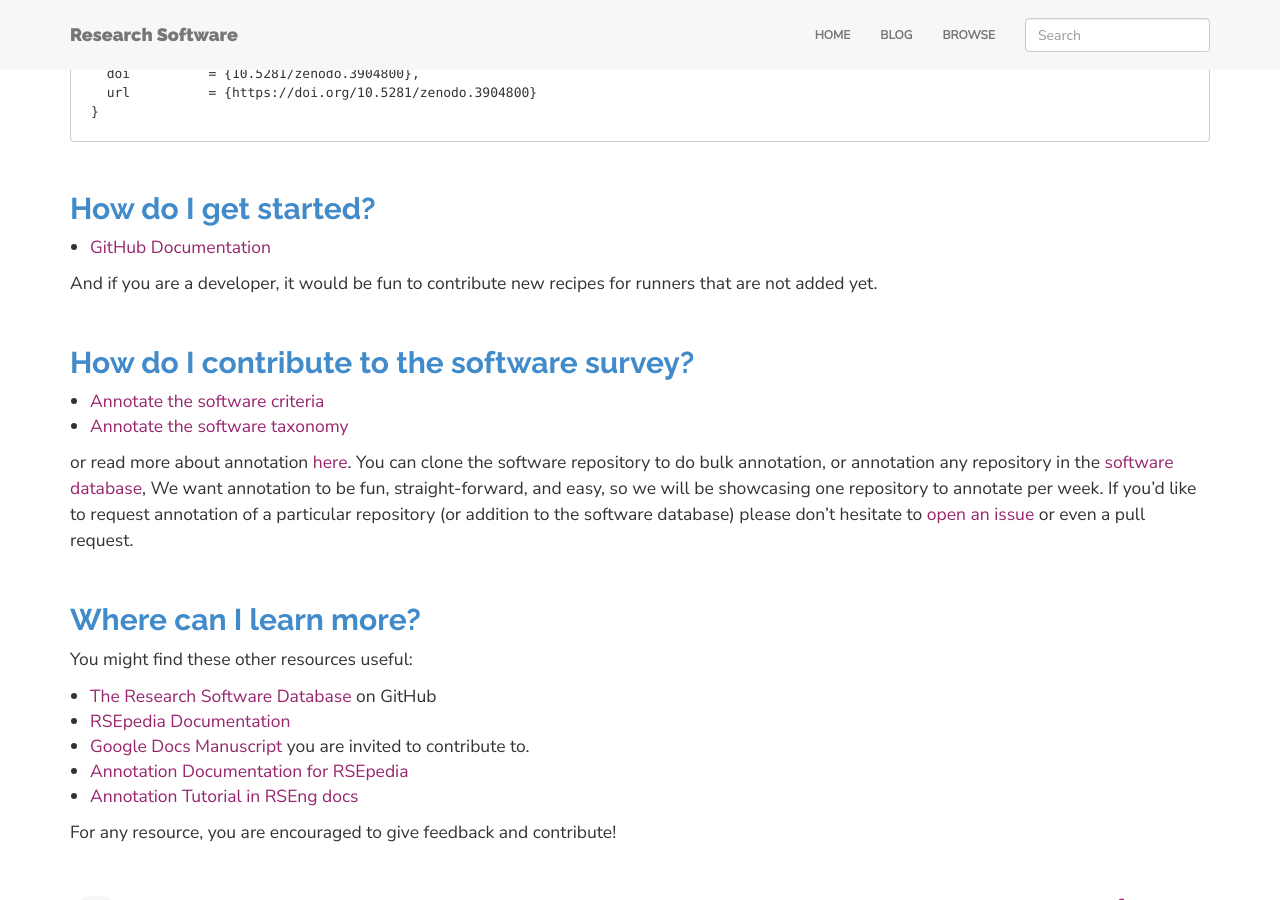
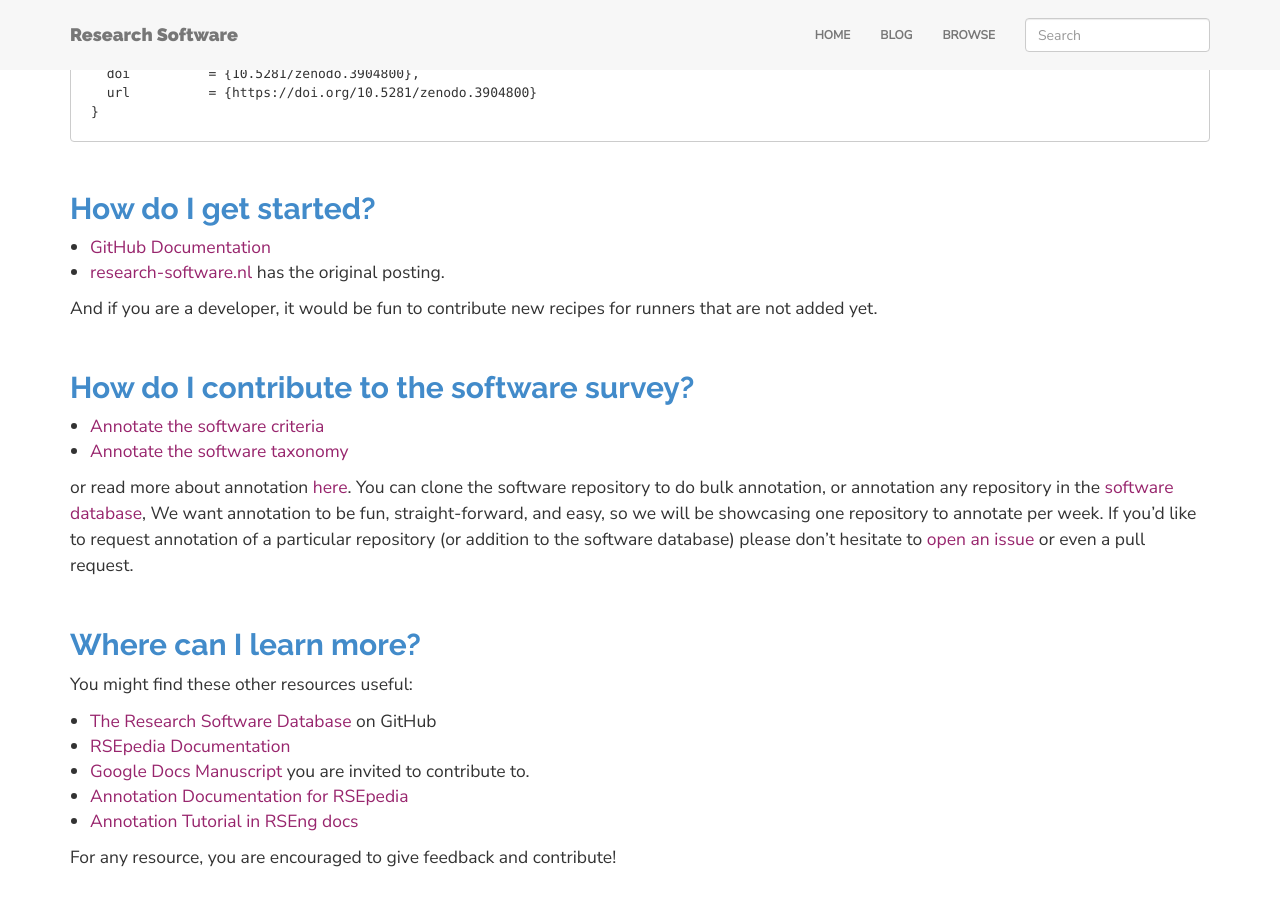
Before and after one commit to rseng/rseng, a Jekyll site: the page built from _posts/software/2020-12-06-self-hosted-runners.md, in a window 1280 px wide and 900 px high, scrolled down 2084 px. Built offline with Jekyll 4.4.1, drawn with Linux system fonts in a browser that asks for light colours; nearby versions of some CDN libraries.

Commit message:
adding link to research-software.nl
Signed-off-by: vsoch <vsochat@stanford.edu>

```diff
--- a/_posts/software/2020-12-06-self-hosted-runners.md
+++ b/_posts/software/2020-12-06-self-hosted-runners.md
@@ -73,6 +73,7 @@ The repository [DOI](https://doi.org/10.5281/zenodo.3904265) comes by way of Zen
 ## How do I get started?
 
  - [GitHub Documentation](https://github.com/ci-for-research/self-hosted-runners)
+ - [research-software.nl](https://research-software.nl/software/self-hosted-runners) has the original posting.
 
 And if you are a developer, it would be fun to contribute new recipes for runners that are not added yet.
 
```
